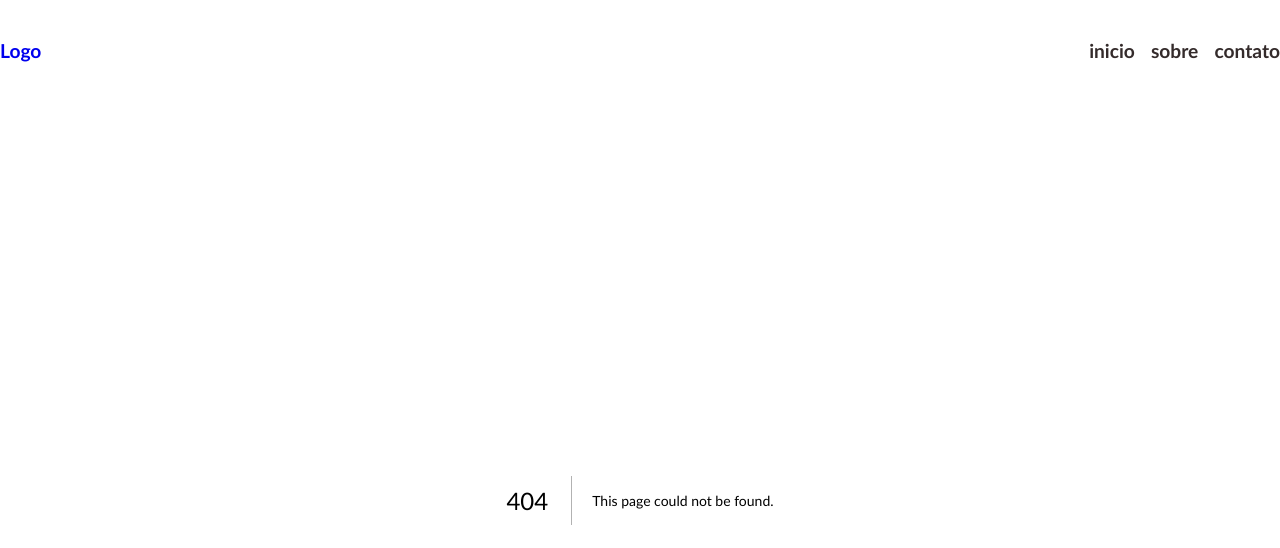
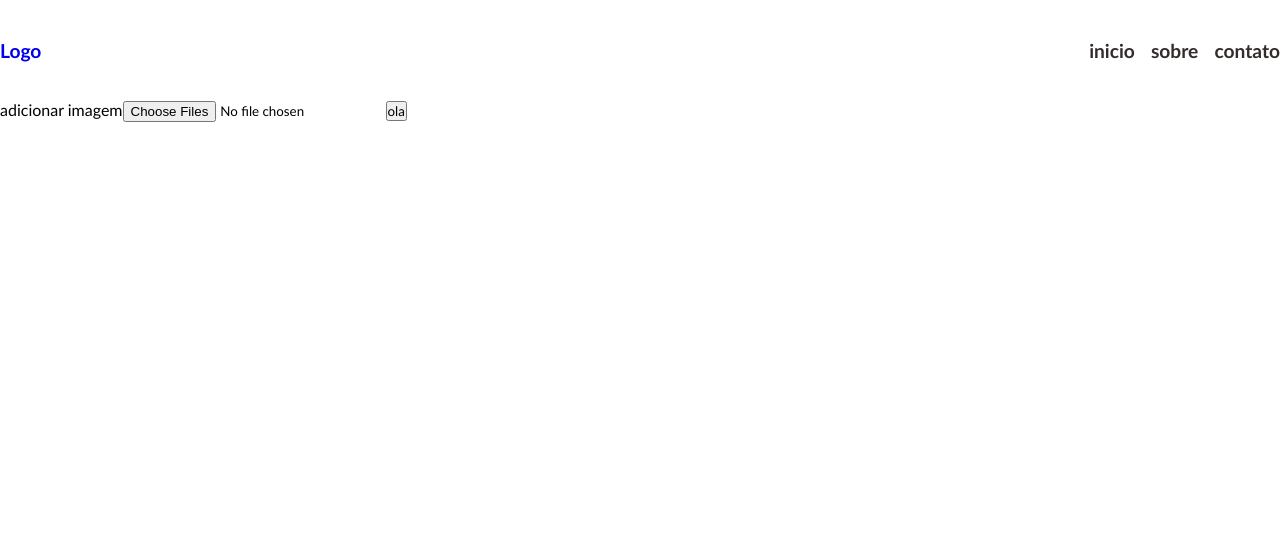
Before and after one commit to leonardofx1/imobiliaria, a Next.js app: page /admin/config/addImage/1 in a window 1280 px wide. Before the commit this address had no page. Shown: the top 548 px of the page. Built offline with nearby package versions, Linux system fonts and the light colour scheme; no server answers.

Commit message:
add image

```diff
--- /dev/null
+++ b/src/app/admin/config/addImage/[imagePropertyId]/page.tsx
@@ -0,0 +1,15 @@
+import { AddImageForm } from "@/components/AddImageForm";
+
+export interface IdType {
+  params: { imagePropertyId: string };
+}
+
+const addImage = ({ params }: IdType) => {
+  return (
+    <>
+      <AddImageForm params={params}/>
+    </>
+  );
+};
+
+export default addImage;
--- /dev/null
+++ b/src/components/AddImageForm/index.tsx
@@ -0,0 +1,23 @@
+'use client'
+import { IdType } from '@/app/admin/config/addImage/[imagePropertyId]/page'
+import React from 'react'
+import { useForm } from 'react-hook-form'
+import { useFireBase } from '../hooks/useFireBase'
+
+
+
+
+export const AddImageForm = ({params}:IdType) =>  {
+  const {register, handleSubmit} = useForm()
+  const {handleAddImage} = useFireBase(params={params})
+  console.log(params, 'add')
+  return (
+    <form onSubmit={handleSubmit(handleAddImage)}>
+      <label htmlFor="">
+        adicionar imagem
+      <input type="file" name="image" id="" multiple {...register('image')} />
+      </label>
+      <button>ola</button>
+    </form>
+  )
+}
--- /dev/null
+++ b/src/components/hooks/useFireBase.ts
@@ -0,0 +1,44 @@
+import { db, storage } from '@/utils/firebase/firebaseSdk';
+import { getDownloadURL,  ref, uploadBytesResumable } from "firebase/storage";
+import { doc, updateDoc } from 'firebase/firestore';
+
+
+
+export const useFireBase  = ({params})=> {
+
+    const handleAddImage = (data) => {
+
+    const files = data.image;
+
+    const uploadPromises = Array.from(files).map((file) => {
+
+      const storageRef = ref(storage, `images/${file.name}`);
+      const uploadTask = uploadBytesResumable(storageRef, file);
+
+      return new Promise((resolve, reject) => {
+        uploadTask.on('state_changed',
+          (snapshot) => {
+            console.log(snapshot, 'progresso');
+          },
+          (error) => {
+            console.error(error);
+            reject(error);
+          },
+          () => {
+            getDownloadURL(uploadTask.snapshot.ref).then((downloadURL) => {
+
+              resolve(downloadURL);
+            });
+          }
+        );
+      });
+    });
+
+    Promise.all(uploadPromises).then((downloadURLs) => {
+      // Atualiza o documento com todas as URLs de download
+      updateDoc(doc(db, 'property', params.imagePropertyId), { imageUrls: downloadURLs });
+    });
+
+  }
+  return{handleAddImage}
+}
```
Also changed, not shown: src/components/Form/index.tsx (+16 -2 lines).
